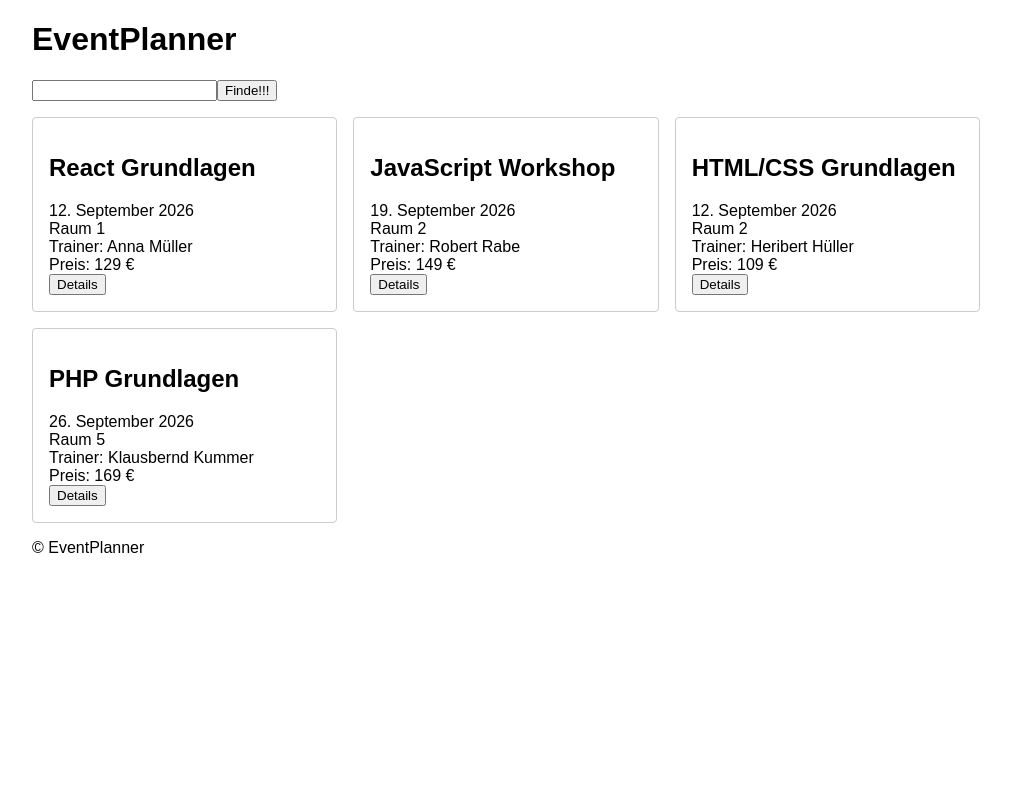
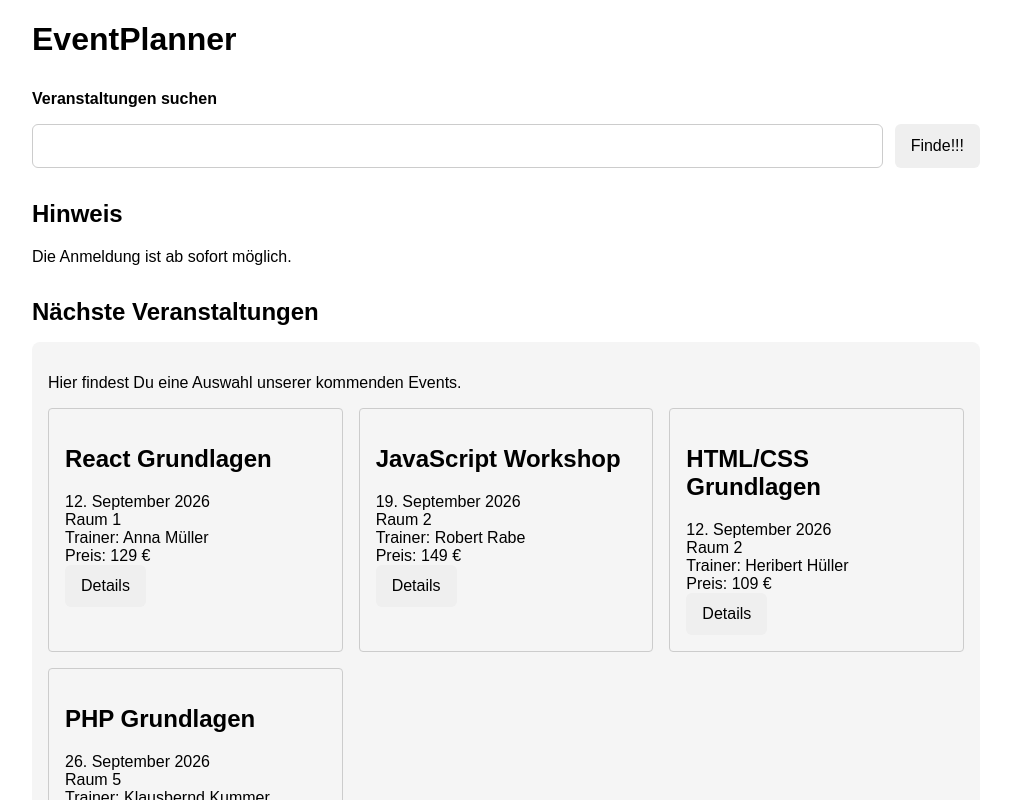
Before and after one commit to jaderbass/eventplanner, a React (Vite) app: page / in a window 1280 px wide. Shown: the top 800 px of the page, without its empty margins (134-1145 px from the left). Built offline with nearby package versions, Linux system fonts and the light colour scheme.

Commit message:
feat: add reusable components (children) and styling

```diff
--- /dev/null
+++ b/src/components/InfoBox.jsx
@@ -0,0 +1,8 @@
+export default function InfoBox({ title, children }) {
+  return (
+    <section className="info-box">
+      <h2>{title}</h2>
+      {children}
+    </section>
+  );
+}
--- a/src/components/Search.jsx
+++ b/src/components/Search.jsx
@@ -1,11 +1,13 @@
 export default function Search() {
   return (
-    <form action="#" method="get">
-      <label htmlFor="search"></label>
+    <form className="search-form" action="#" method="get">
+      <label htmlFor="search">Veranstaltungen suchen</label>
       {/* Leere Elemente müssen wie bei XML mit einem /> geschlossen werden */}
       {/* Manche Attribute heißen anders, z.B. class => className */}
-      <input className="form-control" type="search" name="search" id="search" />
-      <button type="submit">Finde!!!</button>
+      <div className="search-row">
+        <input className="form-control" type="search" name="search" id="search" />
+        <button type="submit">Finde!!!</button>
+      </div>
     </form>
   );
 }
--- /dev/null
+++ b/src/components/Section.jsx
@@ -0,0 +1,11 @@
+export default function Section({ title, children }) {
+  return (
+    <section className="section">
+      <h2>{title}</h2>
+
+      <div className="section-content">
+        {children}
+      </div>
+    </section>
+  );
+}
--- a/src/main.jsx
+++ b/src/main.jsx
@@ -8,6 +8,8 @@ import Header from "./components/Header.jsx";
 import Footer from "./components/Footer.jsx";
 import Search from "./components/Search.jsx";
 import EventList from "./components/EventList.jsx";
+import InfoBox from "./components/InfoBox.jsx";
+import Section from "./components/Section.jsx";
 
 const root = createRoot(document.querySelector("#root"));
 
@@ -21,7 +23,28 @@ function App() {
       <main>
         <div className="container">
           <Search />
-          <EventList />
+
+          <InfoBox title="Hinweis">
+            <p>Die Anmeldung ist ab sofort möglich.</p>
+          </InfoBox>
+
+
+
+          <Section title="Nächste Veranstaltungen">
+            <p>Hier findest Du eine Auswahl unserer kommenden Events.</p>
+
+            <EventList />
+          </Section>
+
+          <InfoBox title="Achtung!">
+            <p>Anmeldeschluss ist jeweils 14 Tage vor dem Kursbeginn.</p>
+            <p>Aktuelle Infos und Änderungen findet Ihr auf unseren Social-Media-Kanälen oder Ihr meldet Euch zu unserem Newsletter an.</p>
+            <form action="#" method="post">
+              <input type="text" name="fullname" placeholder="vollständiger Name" />
+              <input type="email" name="email" placeholder="E-Mail-Adresse" />
+              <button type="submit">Newsletter abonnieren</button>
+            </form>
+          </InfoBox>
         </div>
       </main>
       <Footer />
--- a/src/style.css
+++ b/src/style.css
@@ -26,3 +26,72 @@ form {
     margin: 0;
   }
 }
+
+.section {
+  margin-block: 2rem;
+}
+
+.section>h2 {
+  margin-bottom: 1rem;
+}
+
+.section-content {
+  padding: 1rem;
+  background-color: #f5f5f5;
+  border-radius: 0.5rem;
+}
+
+/* ? === Formulare === */
+
+form {
+  display: grid;
+  gap: 1rem;
+}
+
+label {
+  font-weight: 600;
+}
+
+input,
+select,
+textarea,
+button {
+  font: inherit;
+}
+
+input,
+select,
+textarea {
+  width: 100%;
+  padding: 0.75rem;
+  border: 1px solid #ccc;
+  border-radius: 0.375rem;
+}
+
+textarea {
+  resize: vertical;
+}
+
+button {
+  padding: 0.75rem 1rem;
+  border: 0;
+  border-radius: 0.375rem;
+  cursor: pointer;
+}
+
+.search-form {
+  margin-block: 2rem;
+}
+
+.search-row {
+  display: flex;
+  gap: 0.75rem;
+}
+
+.search-row input {
+  flex: 1;
+}
+
+.search-row button {
+  flex: 0 0 auto;
+}
```
